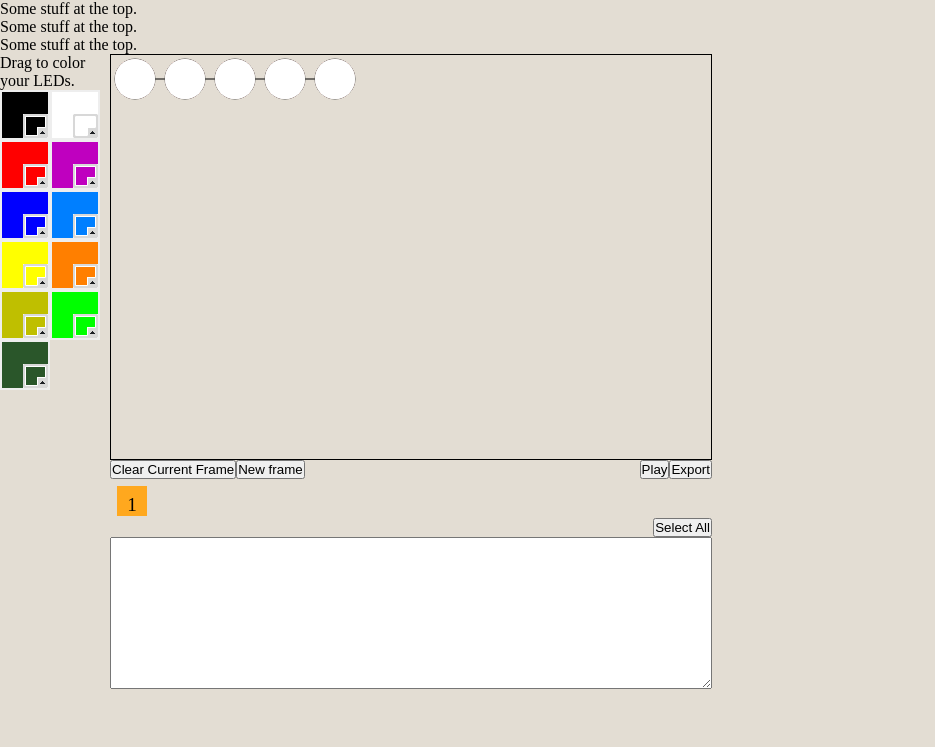
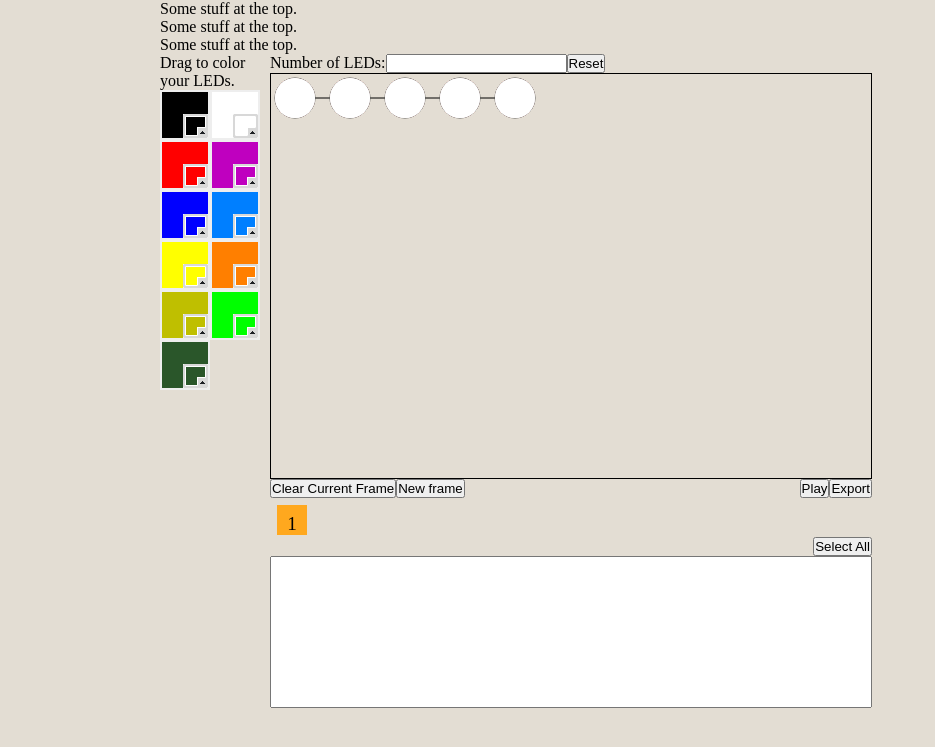
Before and after one commit to anae75/dwd, a PHP site: page /p3/index.html in a window 1280 px wide. Shown: the top 747 px of the page, without its empty margins (0-935 px from the left). Run offline with PHP 8.4, Linux system fonts and the light colour scheme.

Commit message:
added reset diagram; fiddled w/led spacing

```diff
--- a/p3/index.html
+++ b/p3/index.html
@@ -84,11 +84,25 @@
       $("#output").text($diagram.export());
     }
 
+    function initialize_diagram()
+    {
+      var nleds = parseInt($("#led_input").val());
+      $foo = nleds;
+      if(isNaN(nleds) || nleds < 1) {
+        alert("Please enter the number of LEDs.");
+      } else {
+        if(confirm("The diagram and all frames will be cleared.  Continue?")) {
+          $diagram.initialize(nleds);
+        }
+      }
+    }
+
   </script>
 
 </head>
 <body>
 
+<div id="wrapper">
   <div>
     <p>Some stuff at the top.</p>
     <p>Some stuff at the top.</p>
@@ -101,6 +115,13 @@
   </div>
 
   <div class="diagram_holder">
+
+    <div class="buttons" >
+      <label for="led_input" class="frame_op">Number of LEDs:</label>
+      <input class="frame_op" type="text" id="led_input" />
+      <button class="frame_op" onclick='initialize_diagram();'>Reset</button>
+    </div>
+
     <div id="diagram1" class="diagram" width="600px" height="400px">
       <canvas class="diagram1_canvas" width="600px" height="400px"></canvas>
     </div>
@@ -127,6 +148,7 @@
 
   </div>
 
+</div>
 
 </body>
 </html>
--- a/p3/tcl_helper.css
+++ b/p3/tcl_helper.css
@@ -11,6 +11,11 @@
     background-color: #E3DDD3;
     background-repeat: no-repeat;
     background-attachment: fixed;
+  }
+
+  #wrapper {
+    width: 960px;
+    margin: 0px auto;
   }
 
   .diagram_holder {
@@ -46,6 +51,7 @@
 
   .palette li {
     float: left;
+    list-style: none;
   }
 
   div.pot {
@@ -125,4 +131,5 @@
   .colordata textarea {
     height: 100%;
     width: 100%;
+    resize: none;
   }
--- a/p3/tcl_helper.js
+++ b/p3/tcl_helper.js
@@ -158,11 +158,11 @@ function diagram(dom_id, frameset_dom_id)
     // add leds
     for(i = 0; i < n_leds; i++) {
       this.leds.push(new led(this, i, top, left));
-      if(left+50 > width) {
+      if(left+55 >= width) {
         left = 0;
-        top += 50;
+        top += 55;
       } else {
-        left += 50;
+        left += 55;
       }
     }
 
```
